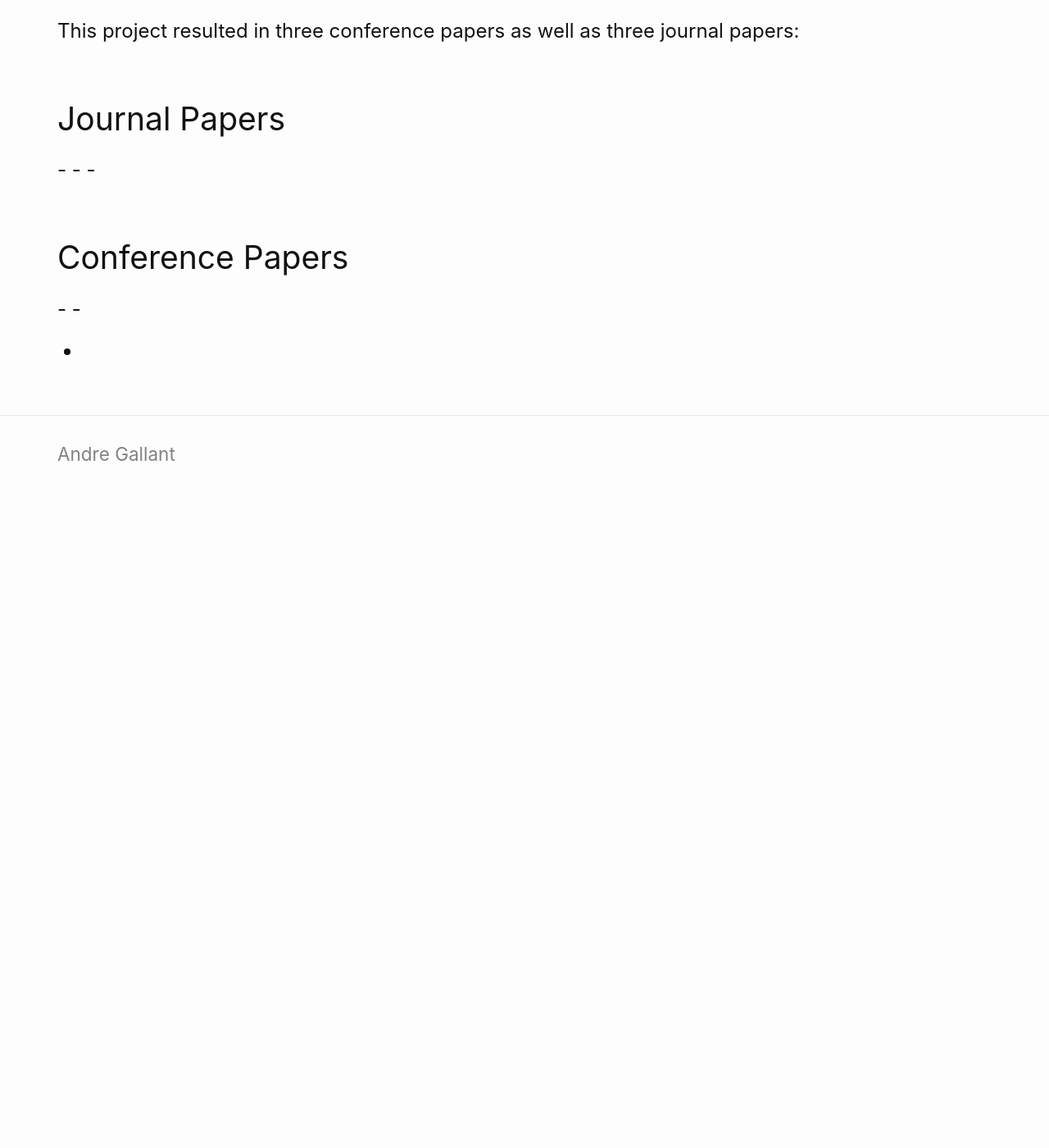
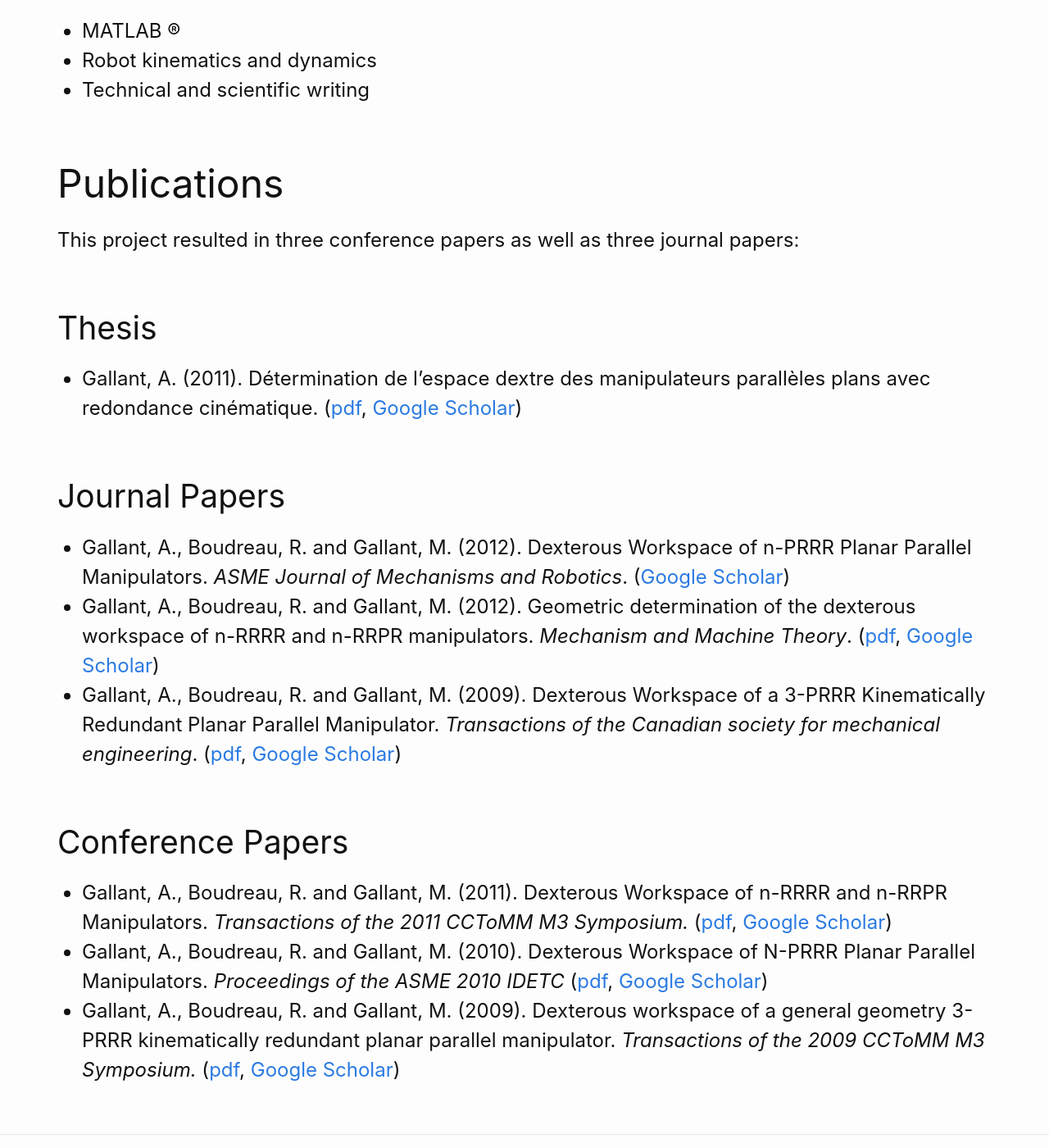
Before and after one commit to gallantandre/gallantandre.github.io, a Jekyll site: the page built from _posts/2011-04-01-masters.md, in a window 1280 px wide and 1400 px high, scrolled down 1456 px. Shown: the whole window at 82% size. Built offline with Jekyll 4.4.1, drawn with Linux system fonts in a browser that asks for light colours; our own code applies the rules of GitHub Pages for plain Markdown files; before the commit the page ends 2086 px from its top, so only the background shows below that.

Commit message:
Update 2011-04-01-masters.md

```diff
--- a/_posts/2011-04-01-masters.md
+++ b/_posts/2011-04-01-masters.md
@@ -21,15 +21,23 @@ Finally, what is the dexterous workspace? First, the workspace of a robotic mani
 
 The old way of determining the dexterous workspace was to sample a large number of points in a large region surounding the manipulator and testing to see if it lies in the space. The sum of all these points is therefore an approximation of the dexterous workspace. The new method, developed in this project, is a little more complicated, but it provides the exact geometric solution. The precision of the new method is therefore dictated by the floating point precision used in the computations and not the number of sampling points.
 
+## Expertise developed
+- MATLAB &reg;
+- Robot kinematics and dynamics
+- Technical and scientific writing
+
 ## Publications
 This project resulted in three conference papers as well as three journal papers:
 
+### Thesis
+- Gallant, A. (2011). Détermination de l'espace dextre des manipulateurs parallèles plans avec redondance cinématique. ([pdf](https://central.bac-lac.gc.ca/.item?id=MR81190&op=pdf&app=Library&oclc_number=1007724872), [Google Scholar](https://scholar.google.com/citations?view_op=view_citation&hl=en&user=SvfSQMMAAAAJ&sortby=pubdate&citation_for_view=SvfSQMMAAAAJ:QIV2ME_5wuYC))
+
 ### Journal Papers
--
--
--
+- Gallant, A., Boudreau, R. and Gallant, M. (2012). Dexterous Workspace of n-PRRR Planar Parallel Manipulators. _ASME Journal of Mechanisms and Robotics_. ([Google Scholar](https://scholar.google.com/citations?view_op=view_citation&hl=en&user=SvfSQMMAAAAJ&sortby=pubdate&citation_for_view=SvfSQMMAAAAJ:d1gkVwhDpl0C))
+- Gallant, A., Boudreau, R. and Gallant, M. (2012). Geometric determination of the dexterous workspace of n-RRRR and n-RRPR manipulators. _Mechanism and Machine Theory_. ([pdf](https://www.researchgate.net/profile/Andre-Gallant-2/publication/256934744_Geometric_determination_of_the_dexterous_workspace_of_n-RRRR_and_n-RRPR_manipulators/links/5e90b5c6299bf130798e144c/Geometric-determination-of-the-dexterous-workspace-of-n-RRRR-and-n-RRPR-manipulators.pdf), [Google Scholar](https://scholar.google.com/citations?view_op=view_citation&hl=en&user=SvfSQMMAAAAJ&sortby=pubdate&citation_for_view=SvfSQMMAAAAJ:u-x6o8ySG0sC))
+- Gallant, A., Boudreau, R. and Gallant, M. (2009). Dexterous Workspace of a 3-PRRR Kinematically Redundant Planar Parallel Manipulator. _Transactions of the Canadian society for mechanical engineering_. ([pdf](https://web.archive.org/web/20100911000319id_/http://www.tcsme.org:80/Papers/Vol33/Vol33No4Paper9.pdf), [Google Scholar](https://scholar.google.com/citations?view_op=view_citation&hl=en&user=SvfSQMMAAAAJ&sortby=pubdate&citation_for_view=SvfSQMMAAAAJ:u5HHmVD_uO8C))
 
 ### Conference Papers
--
--
--
+- Gallant, A., Boudreau, R. and Gallant, M. (2011). Dexterous Workspace of n-RRRR and n-RRPR Manipulators. _Transactions of the 2011 CCToMM M3 Symposium._ ([pdf](http://www.cctomm.ca/2011/P03.pdf), [Google Scholar](https://scholar.google.com/citations?view_op=view_citation&hl=en&user=SvfSQMMAAAAJ&sortby=pubdate&citation_for_view=SvfSQMMAAAAJ:4DMP91E08xMC))
+- Gallant, A., Boudreau, R. and Gallant, M. (2010). Dexterous Workspace of N-PRRR Planar Parallel Manipulators. _Proceedings of the ASME 2010 IDETC_ ([pdf](http://citeseerx.ist.psu.edu/viewdoc/download?doi=10.1.1.1089.7933&rep=rep1&type=pdf), [Google Scholar](https://scholar.google.com/citations?view_op=view_citation&hl=en&user=SvfSQMMAAAAJ&sortby=pubdate&citation_for_view=SvfSQMMAAAAJ:Wp0gIr-vW9MC))
+- Gallant, A., Boudreau, R. and Gallant, M. (2009). Dexterous workspace of a general geometry 3-PRRR kinematically redundant planar parallel manipulator. _Transactions of the 2009 CCToMM M3 Symposium._ ([pdf](http://www.cctomm.ca/2009/P13.pdf), [Google Scholar](https://scholar.google.com/citations?view_op=view_citation&hl=en&user=SvfSQMMAAAAJ&sortby=pubdate&citation_for_view=SvfSQMMAAAAJ:aqlVkmm33-oC))
```
